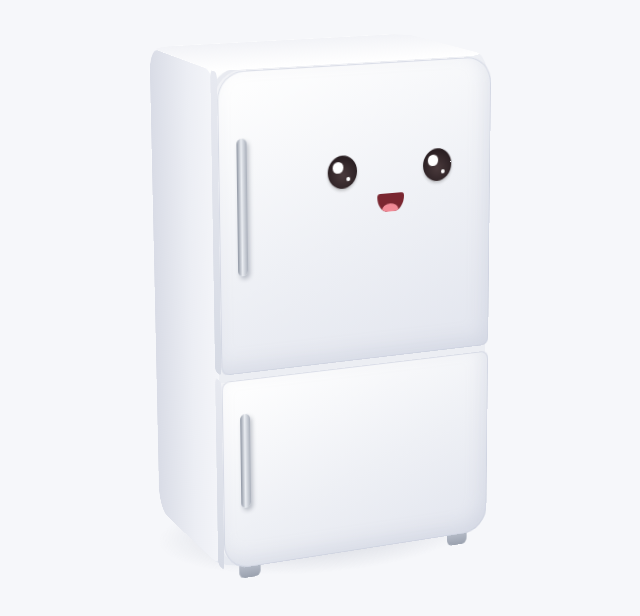
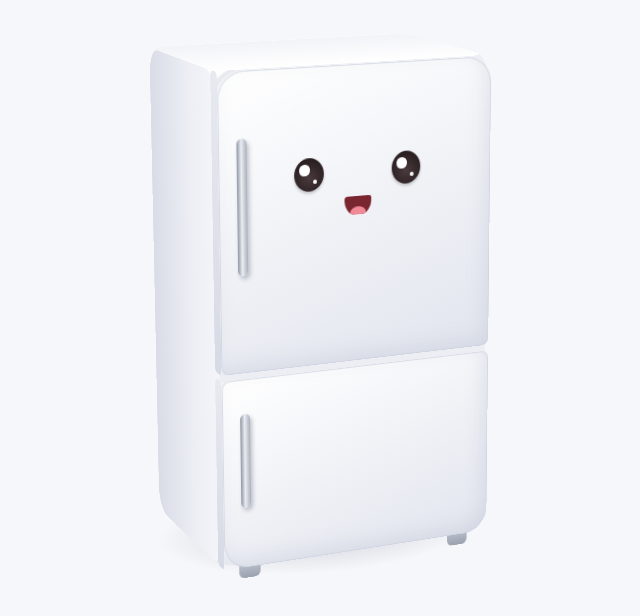
Before and after one commit to devmooi/git-practice, a React (Vite) app in the folder fridge/: page / in a window 1280 px wide. Shown: the top 616 px of the page, without its empty margins (262-902 px from the left). Built offline with nearby package versions, Linux system fonts and the light colour scheme.

Commit message:
냉장고 얼굴(눈과 입)을 문 가운데로 이동
Co-Authored-By: Claude Opus 5.5 <noreply@anthropic.com>

```diff
--- a/fridge/src/styles/fridge.css
+++ b/fridge/src/styles/fridge.css
@@ -351,8 +351,9 @@ body {
 /* ---- 귀여운 얼굴 ---- */
 .fridge-face {
   position: absolute;
-  left: 30%;
-  right: 6%;
+  /* 문 가운데 (양쪽 여백 같게) */
+  left: 18%;
+  right: 18%;
   top: 30%;
   height: calc(70 * var(--u));
 }
```
